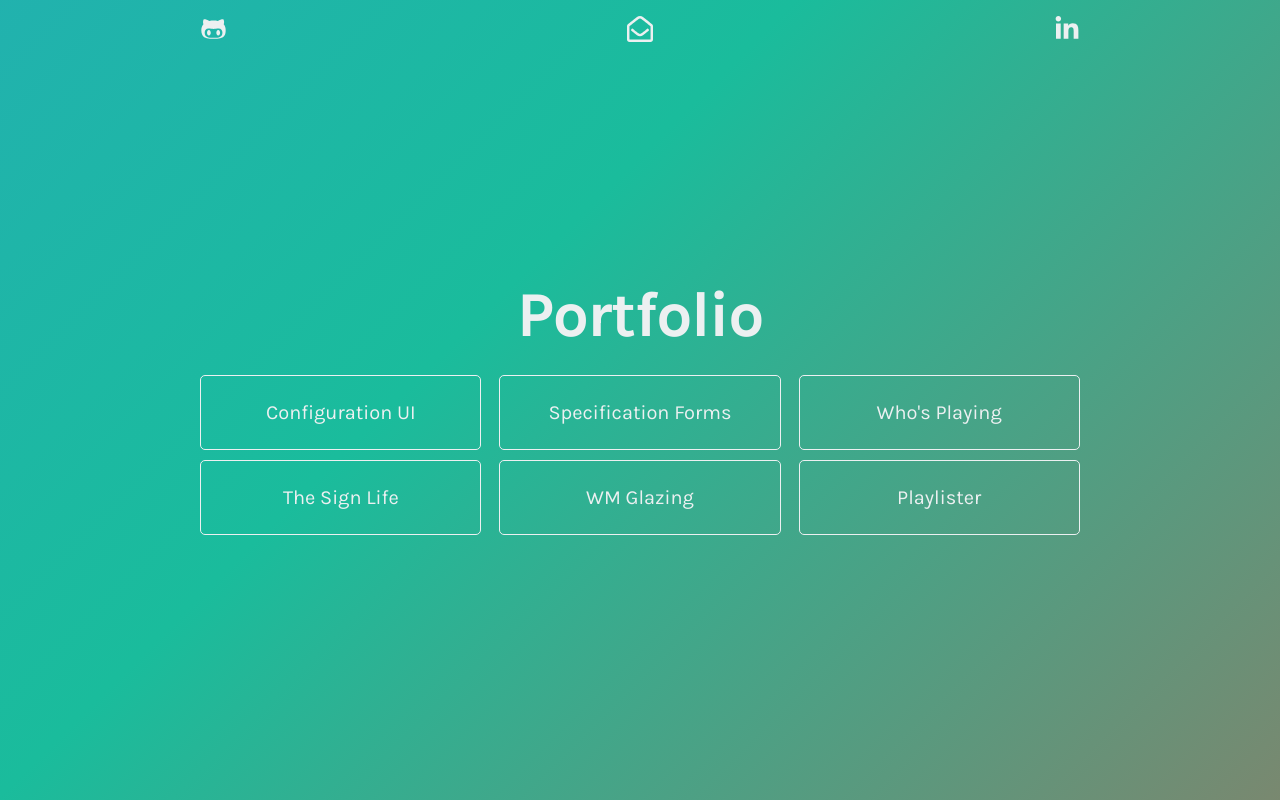
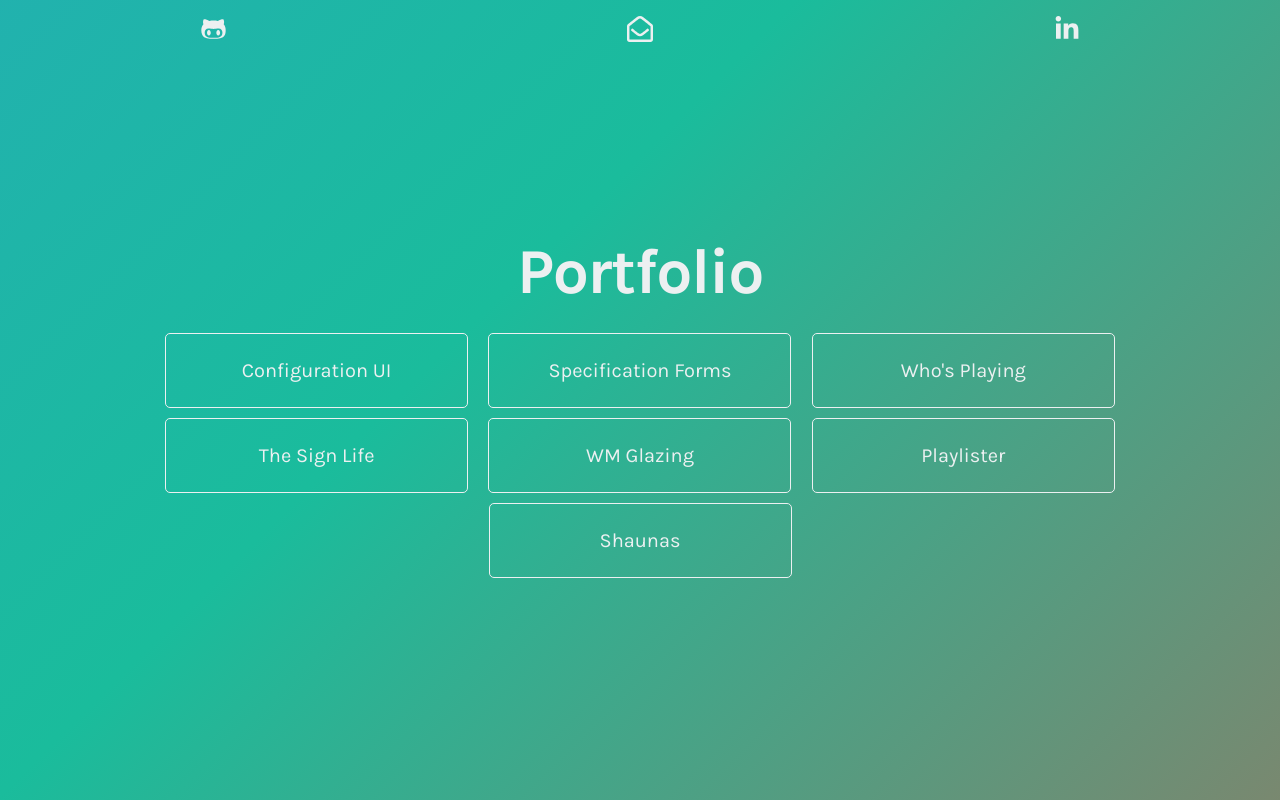
Before and after one commit to JakeFlynnReapit/portfolio, a React (Create React App) app: page /work in a window 1280 px wide. Built offline with nearby package versions, Linux system fonts and the light colour scheme.

Commit message:
Added placeholder
Added placeholder for shaunas-ui section on portfolio

```diff
--- a/src/App.js
+++ b/src/App.js
@@ -8,12 +8,12 @@ import Thesignlife from './pages/Thesignlife';
 import Whosplaying from './pages/Whosplaying';
 import Wmglazing from './pages/Wmglazing';
 import Playlister from './pages/Playlister';
+import Shaunas from './pages/Shaunas'
 
 class App extends Component {
   render() {
     return (
       <Router>
-				<div>
 				<Switch>
 					<Route exact path="/" component={Landing} />
 					<Route exact path="/work/" component={PortfolioItem} />
@@ -23,8 +23,8 @@ class App extends Component {
 					<Route exact path="/work/playlister/" component={Playlister} />
 					<Route exact path="/work/whosplaying/" component={Whosplaying} />
 					<Route exact path="/work/wmglazing/" component={Wmglazing} />
+					<Route exact path="/work/shaunas/" component={Shaunas} />
 				</Switch>
-				</div>
       </Router>
     )
   }
--- a/src/components/PortfolioItem.js
+++ b/src/components/PortfolioItem.js
@@ -44,6 +44,11 @@ let projects = {
         description: 'A single-page application built with React.js which displays playlist information based on real Spotify data.',
         className: 'playlister',
 				path: '/playlister/'
+      }, {
+        title: 'Shaunas',
+        description: 'An invitation form used to send out to people and receive feedback on whether or not they are going, and an application that reads the responses.',
+        className: 'shaunas',
+        path: '/shaunas/'
       }
     ]
   }
--- /dev/null
+++ b/src/pages/Shaunas.js
@@ -0,0 +1,13 @@
+import React, { Component } from 'react'
+
+class Shaunas extends Component {
+  render() {
+    return (
+      <div>
+        Shaunas
+      </div>
+    )
+  }
+}
+
+export default Shaunas
```
Lines whose indentation alone changed are shown as unchanged.
